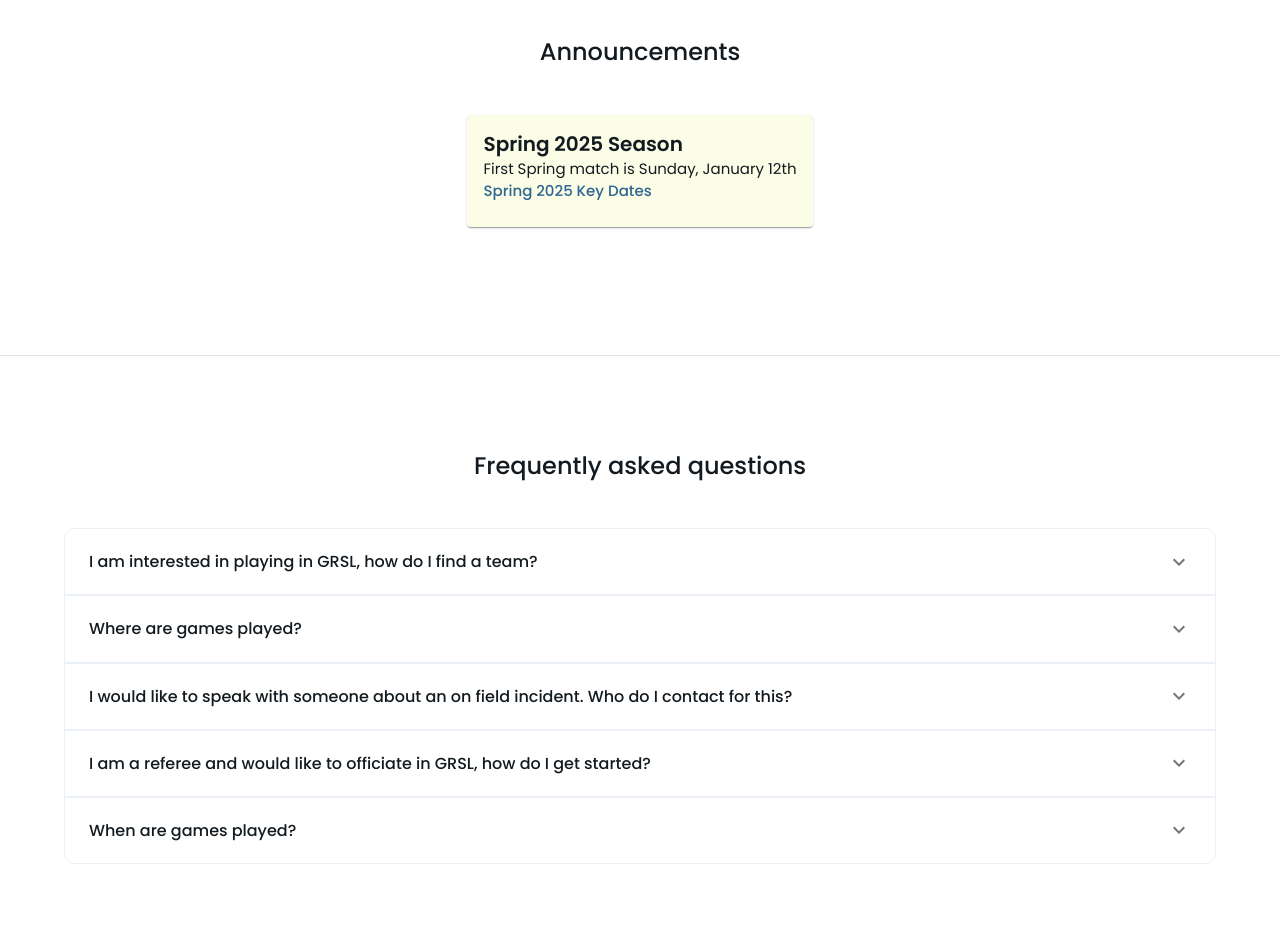
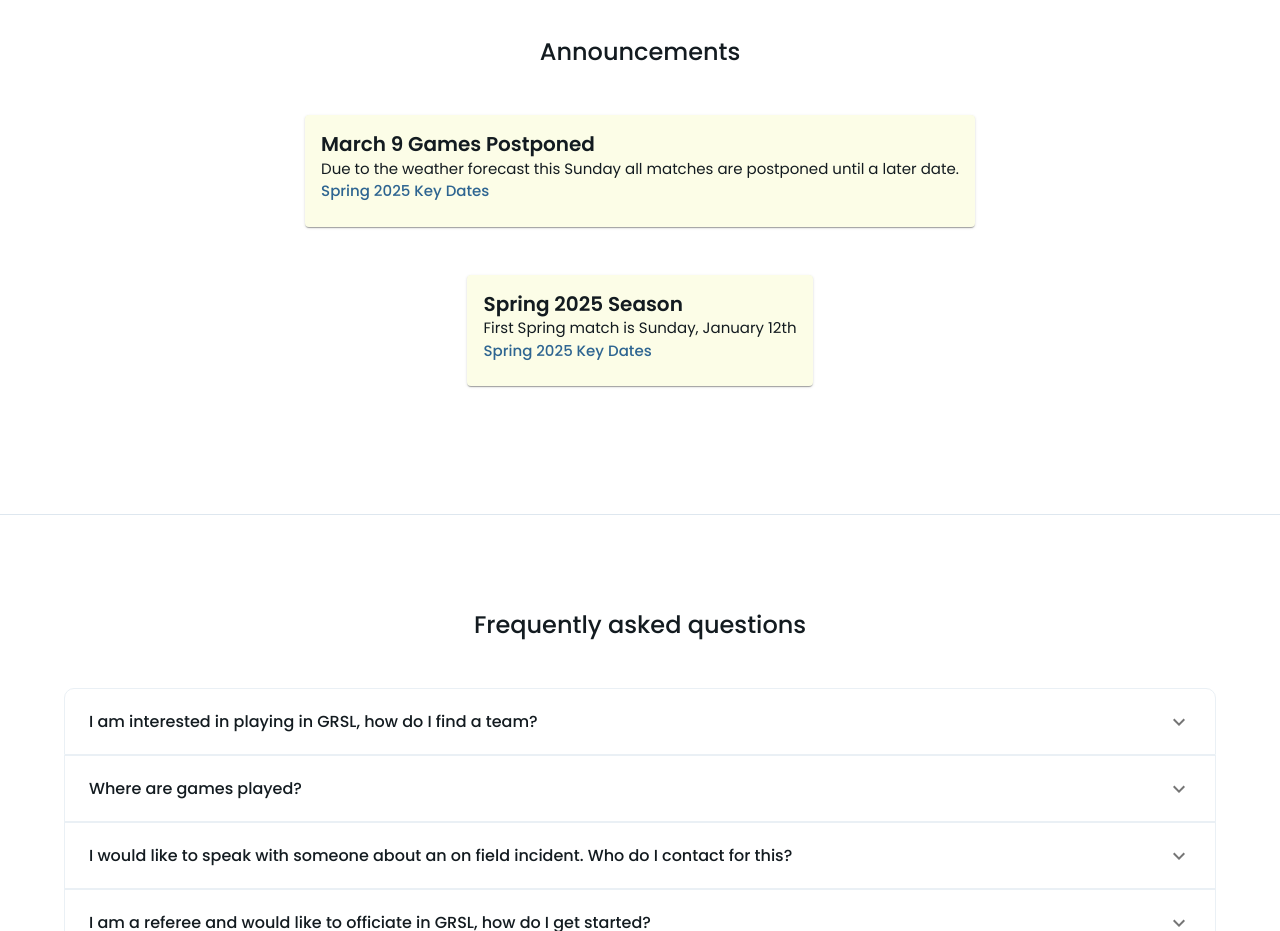
Before and after one commit to gnvrsl/grsl-ng, a React (Vite) app: page / in a window 1280 px wide. Shown: the part 1640-2571 px from the top of the page. Built offline with nearby package versions, Linux system fonts and the light colour scheme; a web font is replaced by a local one.

Commit message:
add games postponed announcement

```diff
--- a/src/components/Announcements.tsx
+++ b/src/components/Announcements.tsx
@@ -35,6 +35,18 @@
       }}>
         <CardContent>
           <Typography variant="h5">
+            March 9 Games Postponed
+          </Typography>
+          <Typography>
+            Due to the weather forecast this Sunday all matches are postponed until a later date.
+          </Typography>
+          <Link href="/page/dates">Spring 2025 Key Dates</Link>
+        </CardContent>
+      </Card>
+      <Card sx={{
+      }}>
+        <CardContent>
+          <Typography variant="h5">
             Spring 2025 Season
           </Typography>
           <Typography>
```
